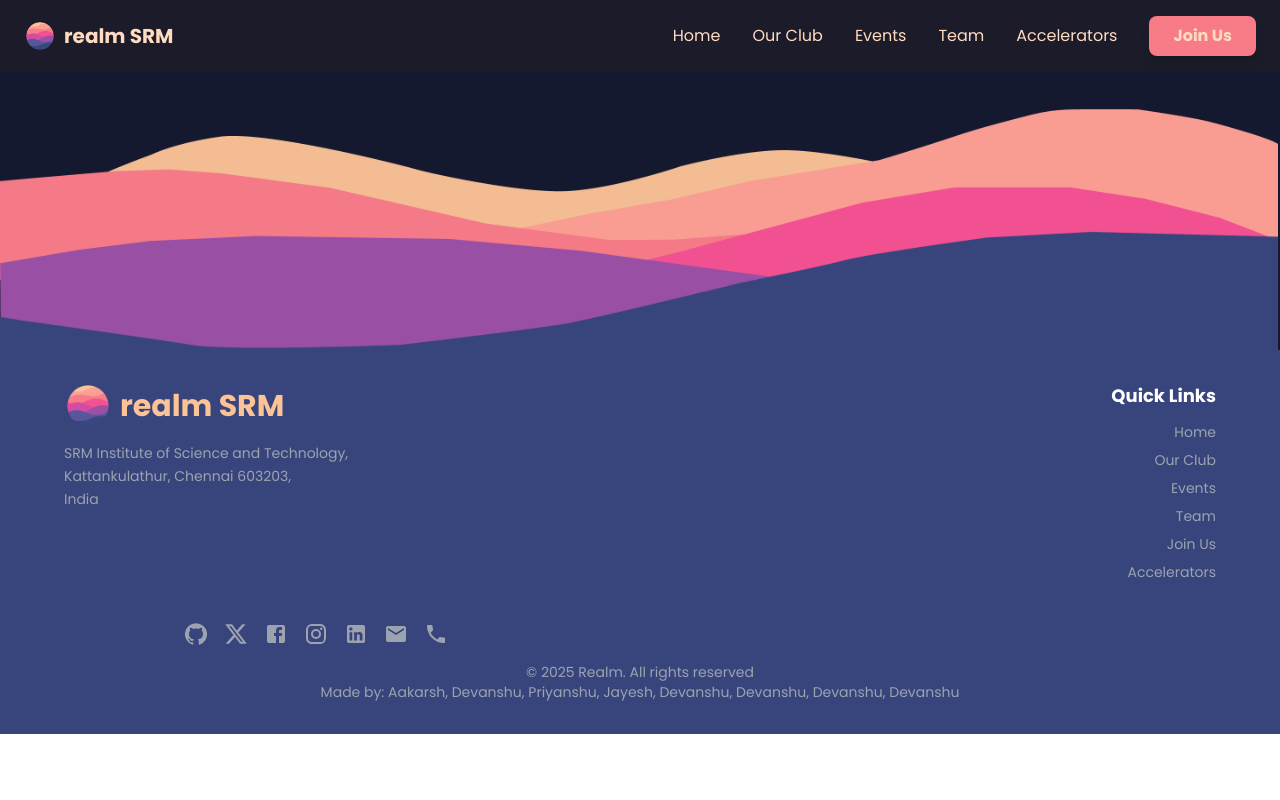
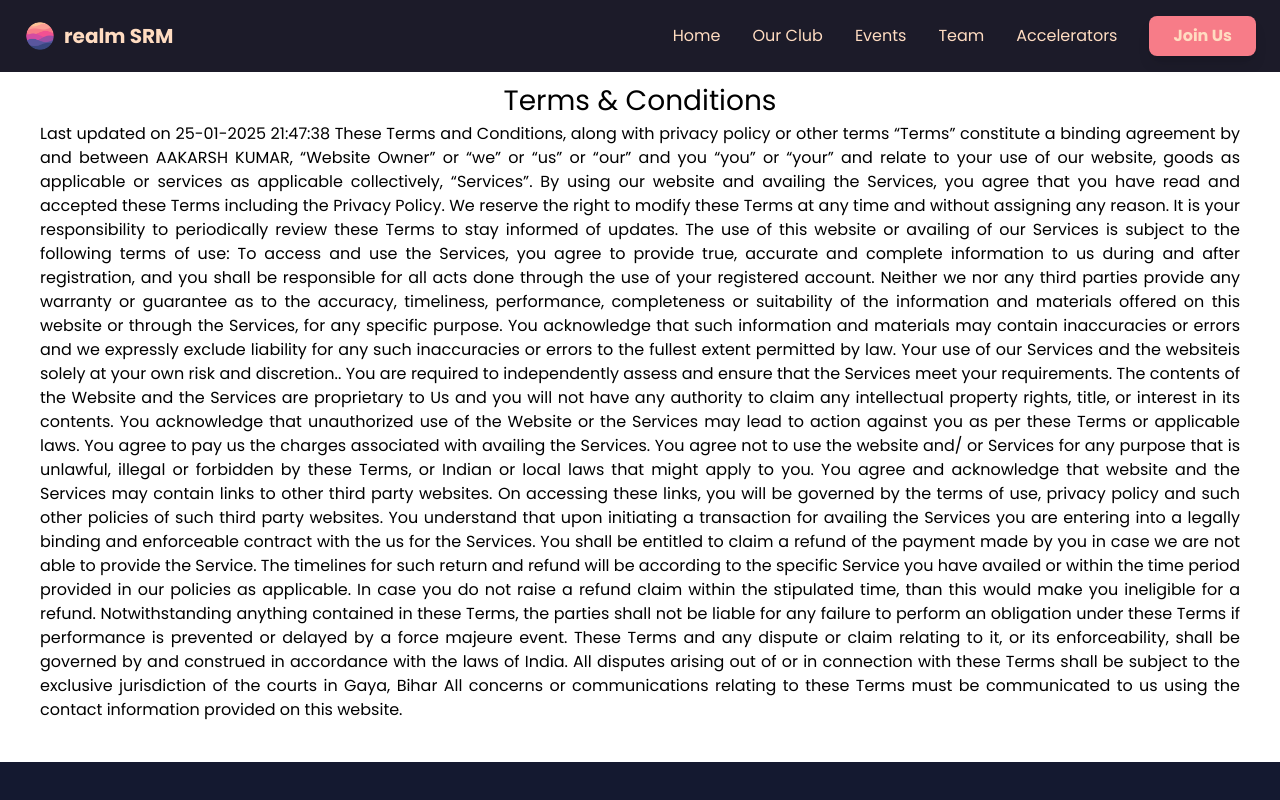
Before and after one commit to realm-SRM/realm-srm-website, a React (Vite) app: page /TermsConditions in a window 1280 px wide. Shown: the top 800 px of the page. Built offline with nearby package versions, Linux system fonts and the light colour scheme.

Commit message:
feat: terms and cond pafe for payment gateway

```diff
--- a/src/App.jsx
+++ b/src/App.jsx
@@ -8,8 +8,7 @@ import Events from './Components/Events';
 import Team from './Components/Team';
 import JoinUs from './Components/JoinUs';
 import Accelerators from './Components/Accelerators';
-
-
+import TermsConditions from './Components/TermsConditions';
 
 const App = () => {
   return (
@@ -22,6 +21,7 @@ const App = () => {
         <Route path="/team" element={<Team />} />
         <Route path="/join-us" element={<JoinUs />} />
         <Route path="/accelerators" element={<Accelerators />} />
+        <Route path="/TermsConditions" element={< TermsConditions />} />
       </Routes>
       <Footer/>
    </Router>
--- /dev/null
+++ b/src/Components/TermsConditions.jsx
@@ -0,0 +1,32 @@
+import React  from "react";
+import { Link } from "react-router-dom";
+export default function TermsConditions(){
+    return(
+        <div>
+        <div className="flex flex-col p-10 text-justify relative w-full justify-center items-center text-center overflow-hidden mt-10">
+            <h1 className="text-[28px] overflow-hidden">Terms & Conditions</h1>
+Last updated on 25-01-2025 21:47:38
+These Terms and Conditions, along with privacy policy or other terms “Terms” constitute a binding agreement by and between AAKARSH KUMAR,  “Website Owner” or “we” or “us” or “our” and you “you” or “your” and relate to your use of our website, goods as applicable or services as applicable collectively, “Services”.
+
+By using our website and availing the Services, you agree that you have read and accepted these Terms including the Privacy Policy. We reserve the right to modify these Terms at any time and without assigning any reason. It is your responsibility to periodically review these Terms to stay informed of updates.
+
+The use of this website or availing of our Services is subject to the following terms of use:
+
+To access and use the Services, you agree to provide true, accurate and complete information to us during and after registration, and you shall be responsible for all acts done through the use of your registered account.
+Neither we nor any third parties provide any warranty or guarantee as to the accuracy, timeliness, performance, completeness or suitability of the information and materials offered on this website or through the Services, for any specific purpose. You acknowledge that such information and materials may contain inaccuracies or errors and we expressly exclude liability for any such inaccuracies or errors to the fullest extent permitted by law.
+Your use of our Services and the websiteis solely at your own risk and discretion.. You are required to independently assess and ensure that the Services meet your requirements.
+The contents of the Website and the Services are proprietary to Us and you will not have any authority to claim any intellectual property rights, title, or interest in its contents.
+You acknowledge that unauthorized use of the Website or the Services may lead to action against you as per these Terms or applicable laws.
+You agree to pay us the charges associated with availing the Services.
+You agree not to use the website and/ or Services for any purpose that is unlawful, illegal or forbidden by these Terms, or Indian or local laws that might apply to you.
+You agree and acknowledge that website and the Services may contain links to other third party websites. On accessing these links, you will be governed by the terms of use, privacy policy and such other policies of such third party websites.
+You understand that upon initiating a transaction for availing the Services you are entering into a legally binding and enforceable contract with the us for the Services.
+You shall be entitled to claim a refund of the payment made by you in case we are not able to provide the Service. The timelines for such return and refund will be according to the specific Service you have availed or within the time period provided in our policies as applicable. In case you do not raise a refund claim within the stipulated time, than this would make you ineligible for a refund.
+Notwithstanding anything contained in these Terms, the parties shall not be liable for any failure to perform an obligation under these Terms if performance is prevented or delayed by a force majeure event.
+These Terms and any dispute or claim relating to it, or its enforceability, shall be governed by and construed in accordance with the laws of India.
+All disputes arising out of or in connection with these Terms shall be subject to the exclusive jurisdiction of the courts in Gaya, Bihar
+All concerns or communications relating to these Terms must be communicated to us using the contact information provided on this website.
+        </div>
+</div>
+    )
+}
--- a/src/Components/footer.jsx
+++ b/src/Components/footer.jsx
@@ -38,6 +38,14 @@ const Footer = () => {
               <br />
               India
             </p>
+            Contact Us
+Last updated on 24-01-2025 00:31:22<br></br>
+You may contact us using the information below:<br></br>
+Merchant Legal entity name: AAKARSH KUMAR <br />
+Registered Address: Purushottam Das Lane, A N Road, Gaya, Bihar, PIN: 823001 <br />
+Operational Address: Purushottam Das Lane, A N Road, Gaya, Bihar, PIN: 823001 <br />
+Telephone No: 6200050435 <br />
+E-Mail ID: kumaraakarsh25@gmail.com
           </div>
 
           <div className="flex-1 md:ml-auto md:text-right">
@@ -71,6 +79,11 @@ const Footer = () => {
               <li>
                 <Link to="/accelerators" className="hover:text-pink-500 transition duration-300">
                   Accelerators
+                </Link>
+              </li>
+              <li>
+                <Link to="/TermsConditions" className="hover:text-pink-500 transition duration-300">
+                  Terms and Conditions
                 </Link>
               </li>
             </ul>
```
Also changed, not shown: vercel.json (added).
